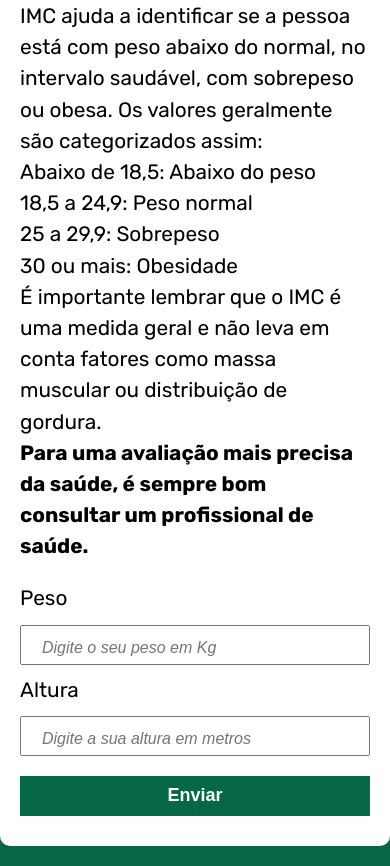
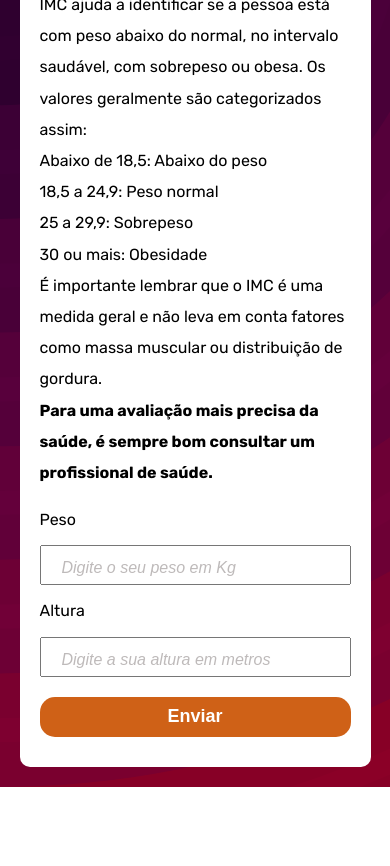
Before and after one commit to WashingtonTrevizan/Calando-IMC, a plain HTML site: page index.html in a window 390 px wide. Shown: the part 122-988 px from the top of the page. After the commit the page ends 909 px from the top, so only its background shows below. Drawn offline with Linux system fonts and the light colour scheme.

Commit message:
Estilização completa

```diff
--- a/assets/css/style.css
+++ b/assets/css/style.css
@@ -1,7 +1,7 @@
 @import url('https://fonts.googleapis.com/css2?family=Rubik:ital,wght@0,300..900;1,300..900&display=swap');
 
 :root{
-    --primary-color: rgb(6, 104, 71);
+    --primary-color: rgb(207, 97, 23);
 }
 
 *{
@@ -12,7 +12,8 @@
 body{
     margin: 0;
     padding: 0;
-    background: var(--primary-color);
+    background-image: url(../img/background.imc.svg);
+    background-size: cover;
     font-family: 'Rubik', sans-serif;
     font-size: 1.3em;
     line-height: 1.5em;
@@ -50,10 +51,11 @@ form button{
     height: 40px;
     cursor: pointer;
     margin-top: 20px;
+    border-radius: 15px;
 }
 
 form button:hover{
-    background: rgb(2, 29, 20);
+    background: rgb(73, 31, 3);
 
 }
 form button:active{
@@ -63,17 +65,34 @@ form button:active{
 #altura::placeholder{
     font-size: 1rem;
     font-style: italic;
+    color: rgb(190, 186, 186);
 }
 #peso::placeholder{
     font-size: 1rem;
     font-style: italic;
+        color: rgb(190, 186, 186);
 }
 .paragrafo-resultado{
     background: #89d47a;
     padding: 10px;
+    border-radius: 15px;
 }
 
 .bad {
     background: rgb(230, 92, 92);
     padding: 10px;
+    border-radius: 15px;
 }
+
+@media (max-width:490px) {
+    .container{
+        max-width: 80%;
+    }
+
+}
+@media (max-width:550px) {
+    .container{
+        max-width: 90%;
+        font-size: 1rem;
+    }
+}
```
Also changed, not shown: assets/img/backgroud.form.svg (added), assets/img/background.imc.svg (added).
